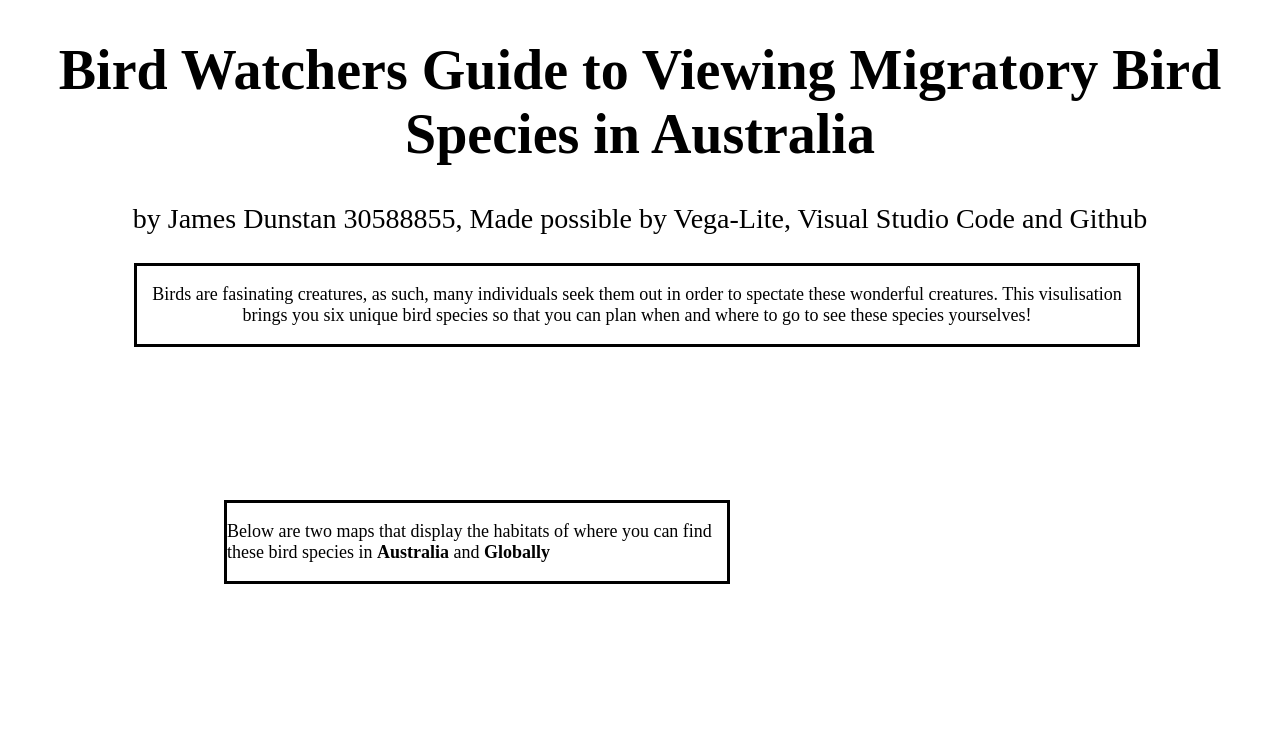
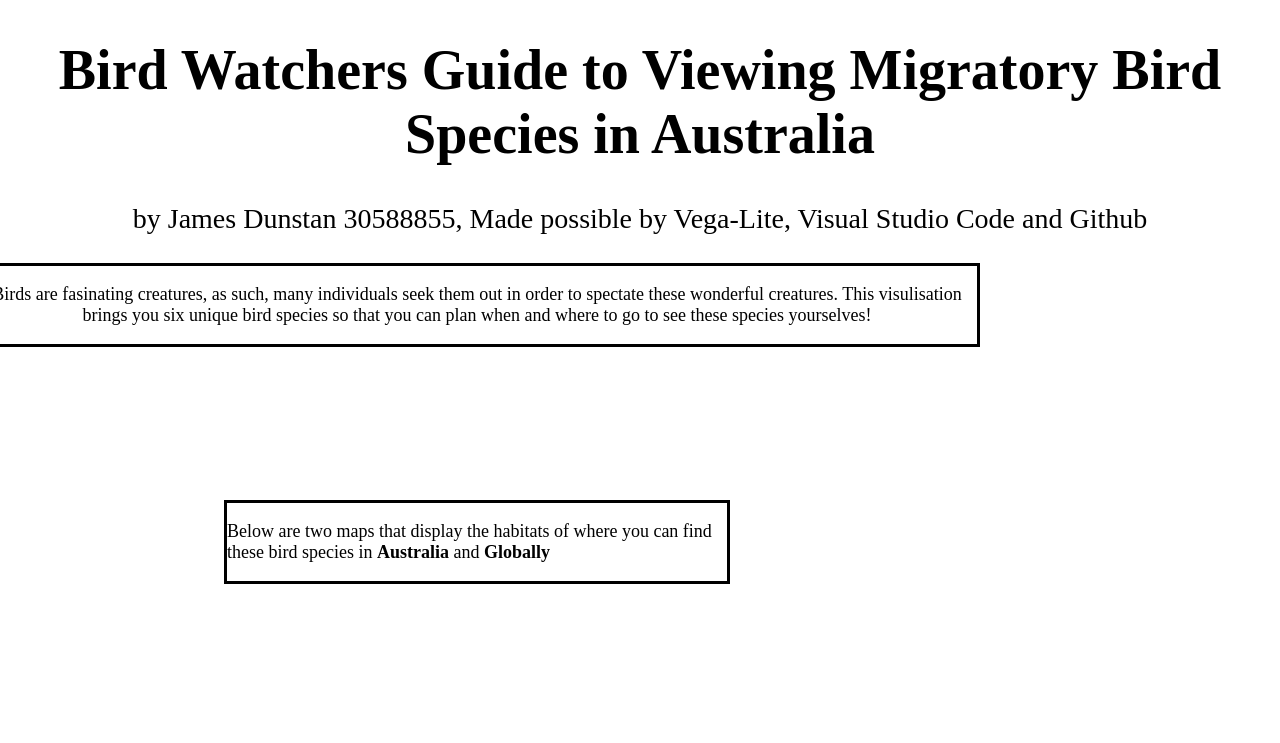
Before and after one commit to jdun0012/Assignment2Final, a plain HTML site: page index.html in a window 1280 px wide. Shown: the top 743 px of the page. Drawn offline with Linux system fonts and the light colour scheme; a script that the page names is missing.

Commit message:
Add files via upload

```diff
--- a/index.html
+++ b/index.html
@@ -133,7 +133,7 @@
         border-style: solid;
         font-size: 18px;
         width: 1000px;
-        right: 140px;
+        right: 300px;
     }
     .figure1{
 
```
